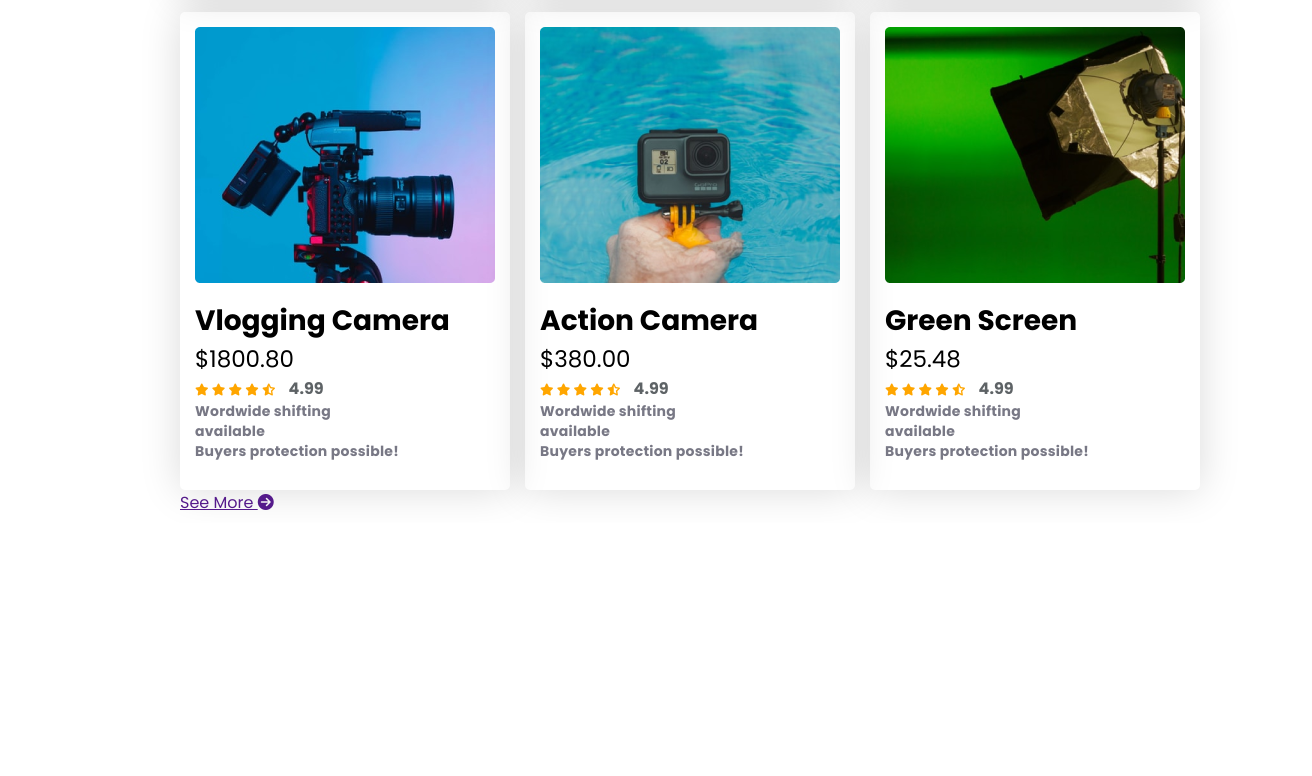
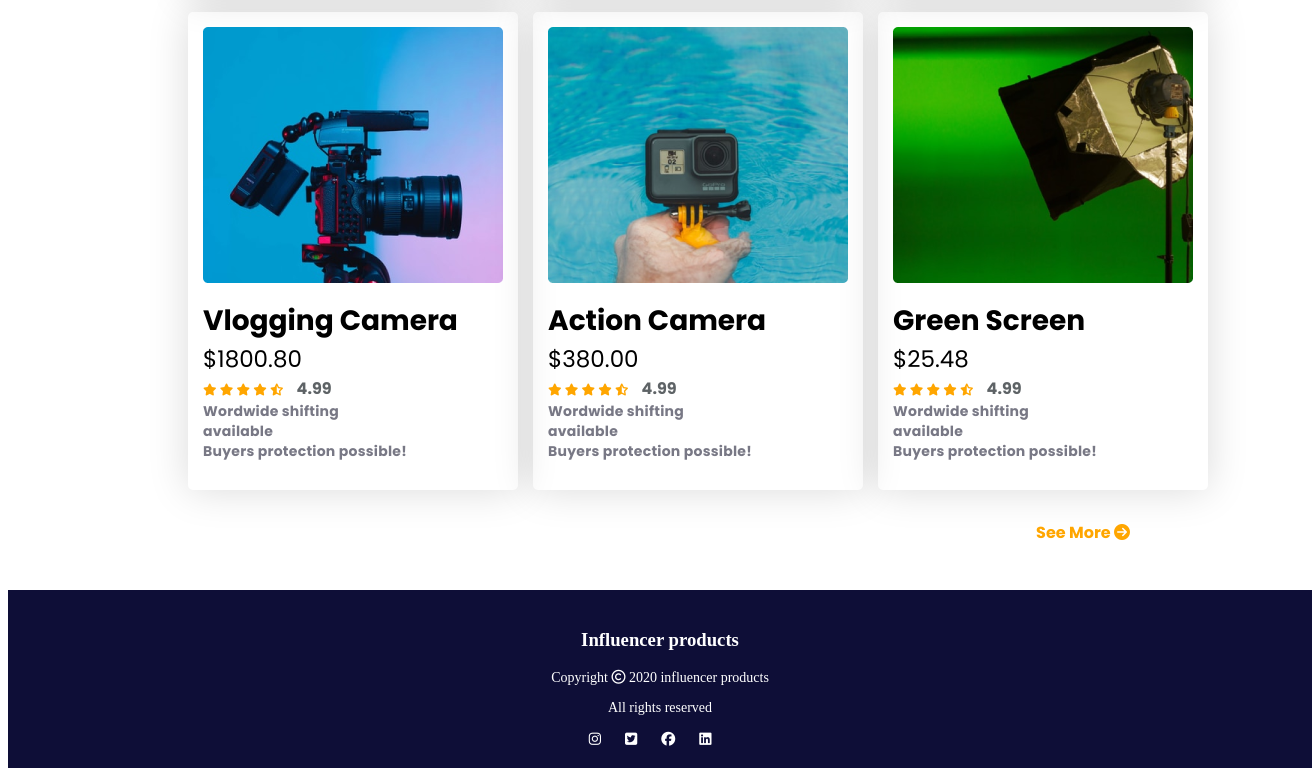
Before and after one commit to ariful892/assignment-2-repo, a plain HTML site: page index.html in a window 1280 px wide. Shown: the part 1789-2565 px from the top of the page, 1312 px wide, since content can reach past the window. Before the commit the page ends 2312 px from the top, so only its background shows below. Drawn offline with Linux system fonts and the light colour scheme.

Commit message:
section added

```diff
--- a/index.html
+++ b/index.html
@@ -26,7 +26,7 @@
     </header>
     <!-- Header end -->
 
-    <main>
+    <main class="product-intro-collection">
         <!-- Start Journey -->
         <section class="start-journey">
             <div class="intro-area">
@@ -213,13 +213,24 @@
                     </div>
                 </div>
             </div>
-            <div>
-                <a href="">See More <i class="fas fa-arrow-circle-right"></i></a>
+            <div class="more-item-btn">
+                <a target="_blank" href="">See More <i class="fas fa-arrow-circle-right"></i></a>
             </div>
-
         </section>
     </main>
 
+    <!-- Footer section -->
+    <footer>
+        <h3>Influencer products</h3>
+        <p>Copyright <span><i class="far fa-copyright"></i></span> 2020 influencer products</p>
+        <p>All rights reserved</p>
+        <i class="fab fa-instagram social-icon"></i>
+        <i class="fab fa-twitter-square social-icon"></i>
+        <i class="fab fa-facebook social-icon"></i>
+        <i class="fab fa-linkedin social-icon"></i>
+
+
+    </footer>
 
 </body>
 
--- a/styles/style.css
+++ b/styles/style.css
@@ -1,8 +1,4 @@
-/* Common styles */
-body{
-    margin-top: 60px;
-    margin-left: 180px;
-}
+
 .product-title{
     font-family: 'Fira Sans', sans-serif;
     color: #FFFFFF;
@@ -13,8 +9,8 @@ body{
     border-radius: 7px;
     text-align: center;
     padding-top: 10px;
-
-
+    margin-top: 60px;
+    margin-left: 180px;
 }
 .product-title:hover{
     background-color: #FFFFFF;
@@ -22,10 +18,12 @@ body{
     border: 1px solid rgb(255, 166, 0);
 }
 
+
 .start-journey{
     font-family: 'Poppins', sans-serif;
     margin-top: 50px;
     display: flex;
+    /* margin-left: 180px; */
 }
 .intro-area{
     width: 600px;
@@ -61,6 +59,9 @@ body{
 }
 
 /* popular collection */
+.product-intro-collection{
+    margin-left: 180px;
+}
 .popular-collection{
     margin-top: 150px;
     margin-right: 150px;
@@ -125,3 +126,31 @@ body{
 .delevery-info span{
     display: block;
 }
+.more-item-btn{
+    position: absolute;
+    right: 0%;
+    font-weight: bold;
+    margin-top: 30px;
+    margin-right: 150px;
+}
+.more-item-btn a{
+    text-decoration: none;
+    color:rgb(255, 166, 0);
+}
+
+/* Footer styles */
+footer{
+    text-align: center;
+    width: 100%;
+    margin-top: 100px;
+    background-color: rgba(3, 3, 46, 0.952);
+    color: #FFFFFF;
+    padding: 20px;
+}
+footer p{
+    font-size: 14px;
+}
+.social-icon{
+    margin-right: 20px;
+    font-size: 14px;
+}
```
